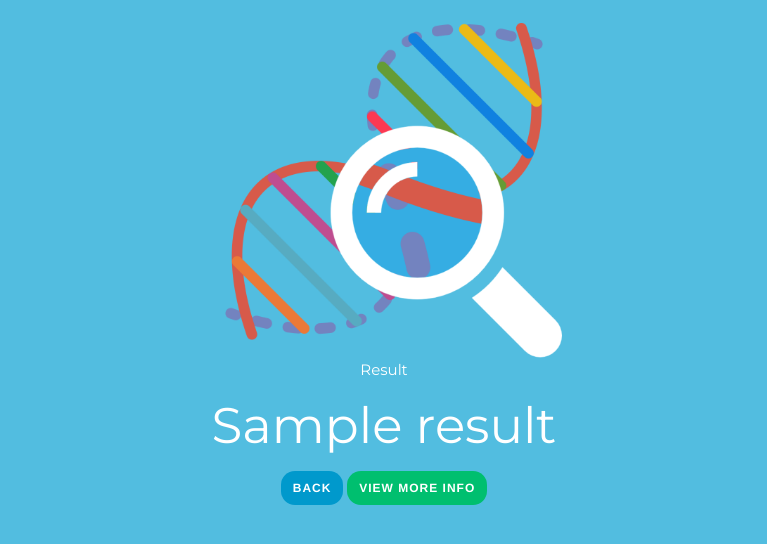
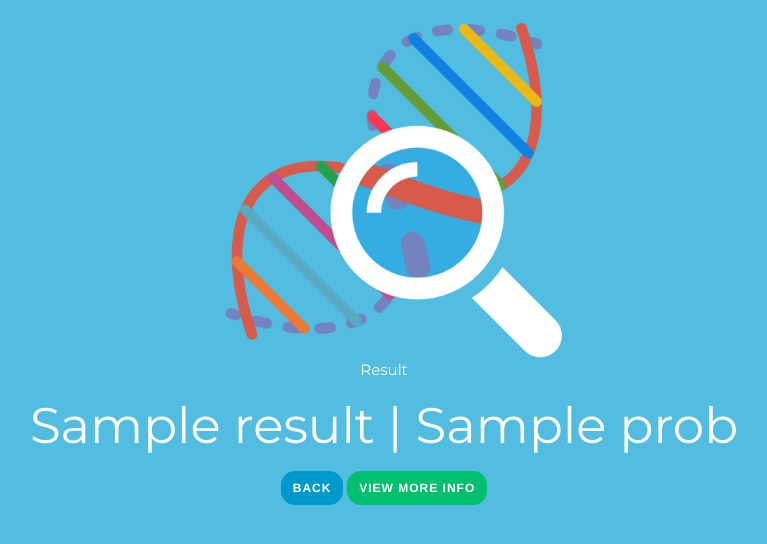
Before and after one commit to ipat/lncRNA-Classification, a Django app: template bio_web/bio_web/templates/result.html in a window 1280 px wide. Shown: the part 148-692 px from the top of the page, without its empty margins (256-1023 px from the left). Run offline with Django 3.2, Linux system fonts and the light colour scheme; the template is opened without the code that fills it: most values are stand-ins (such as "Sample title", 1, 10 or a date in 2020); some libraries are stand-ins or nearby versions.

Commit message:
add prob to result page

```diff
--- a/bio_web/bio_web/hmm/testRNA.py
+++ b/bio_web/bio_web/hmm/testRNA.py
@@ -102,7 +102,7 @@ def main():
 					result = check_prob(input_seq)
 					gc.collect()
 					# broadcast_data(s, result)
-					sock.send(result[0] + " " + data_with_uid[1])
+					sock.send(result[0] + " " + data_with_uid[1] + " " + result[1])
 					print result
 		# input_seq = cleanSequence(input_seq)
 
--- a/bio_web/bio_web/main/views.py
+++ b/bio_web/bio_web/main/views.py
@@ -46,7 +46,8 @@ def homepage(request):
                                 print "FINAL RESULT: " + data_with_uid[0]
                                 get_output = True
                                 return render(request, 'result.html', {
-                                	"result": data_with_uid[0]
+                                	"result": data_with_uid[0],
+                                    'prob': data_with_uid[2]
                                 	})
         except :
             print 'Unable to connect'
--- a/bio_web/bio_web/templates/result.html
+++ b/bio_web/bio_web/templates/result.html
@@ -29,7 +29,7 @@
 						<p id="result-title-text">Result</p>
 					</div>
 					<div class="row">
-						<p id="result-text">{{ result }}</p>
+						<p id="result-text">{{ result }} | {{prob}}</p>
 					</div>
 					<div class="row center">
 						<a href="/" class="btn btn-primary btn-sm round">Back</a>
```
